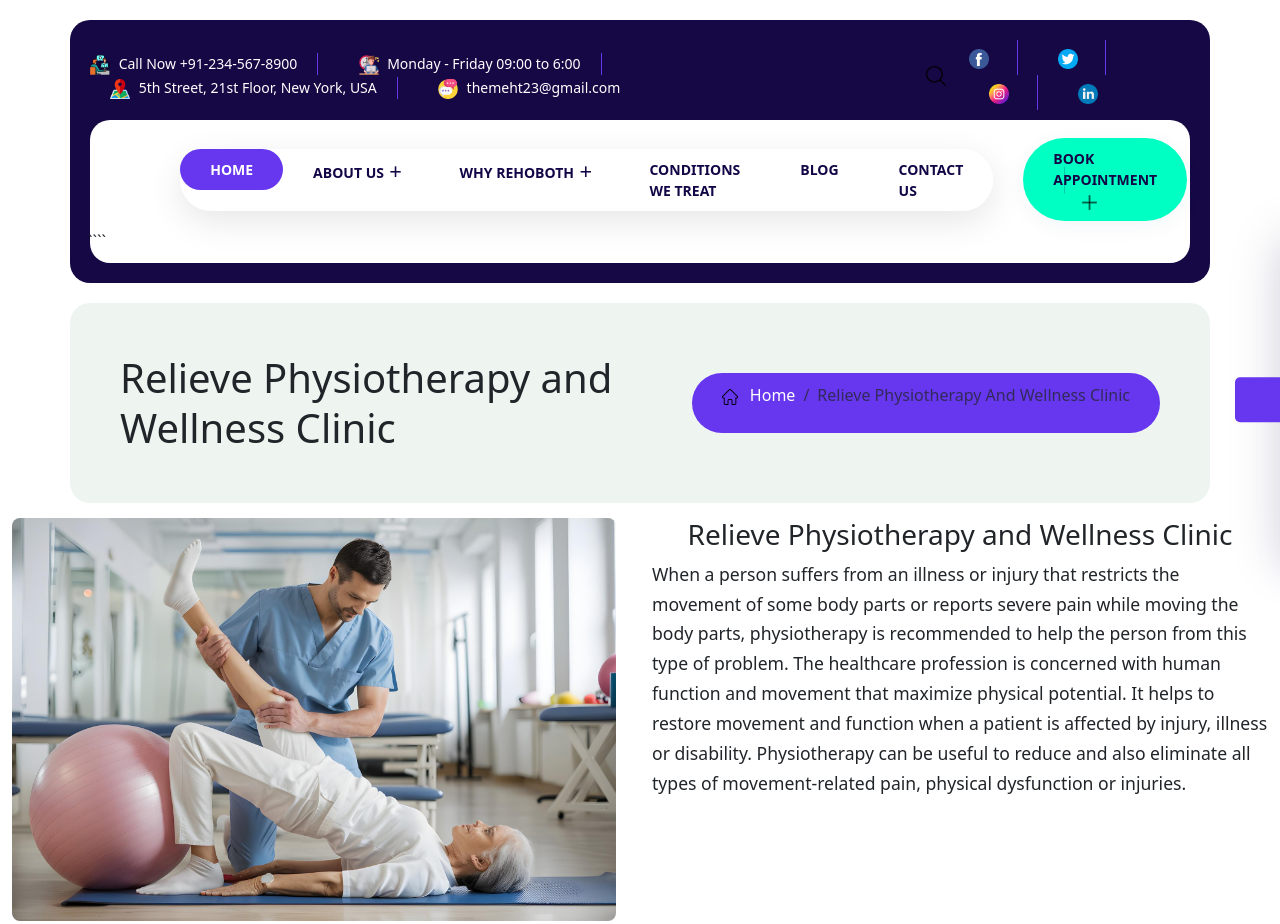
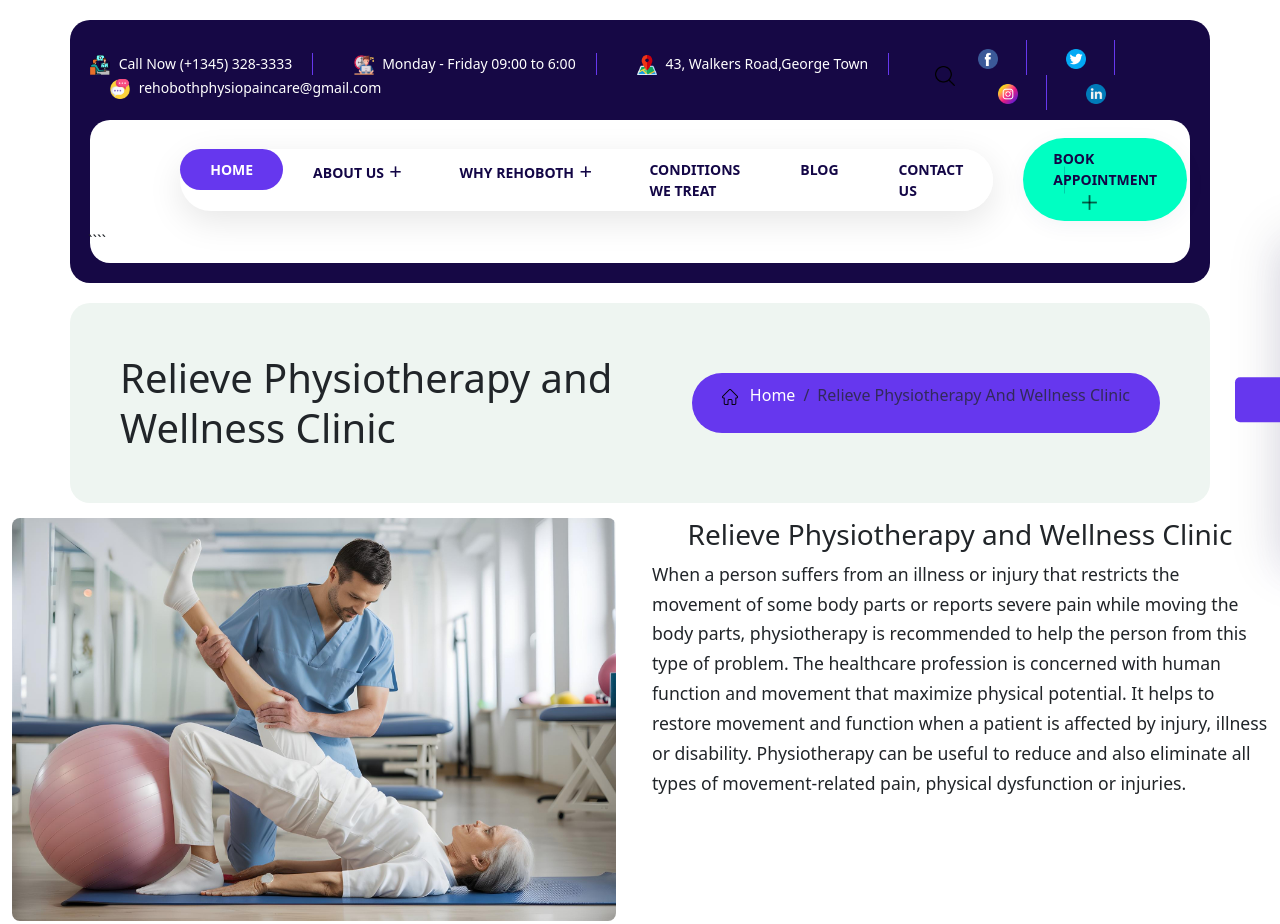
Before and after one commit to prakharagrawal191/Rehoboth, a website built with Vite: page relieve_physiotherapy.html in a window 1280 px wide. Shown: the top 924 px of the page. Built offline with nearby package versions, Linux system fonts and the light colour scheme; some icons are missing; a web font is replaced by a local one.

Commit message:
Update relieve_physiotherapy.html

```diff
--- a/relieve_physiotherapy.html
+++ b/relieve_physiotherapy.html
@@ -91,11 +91,11 @@
             <div class="row align-items-center">
                 <div class="col-12">
                     <div class="topbar-link d-flex justify-content-between align-items-center">
-                        <ul class="list-inline mb-0">
+                          <ul class="list-inline mb-0">
                             <li class="list-inline-item me-3">
                                 <img src="./assets/doctor-patient.png" alt="Doctor Consultation Icon" style="width: 20px; height: 20px; vertical-align: middle; margin-right: 5px;">
                                 <span>Call Now</span>
-                                <a href="tel:+91-234-567-8900">+91-234-567-8900</a>
+                                <a href="tel:(+1345) 328-3333">(+1345) 328-3333</a>
                             </li>
                             <li class="list-inline-item me-3">
                                 <img src="./assets/working.png" alt="Working Hours Icon" style="width: 20px; height: 20px; vertical-align: middle; margin-right: 5px;">
@@ -103,11 +103,11 @@
                             </li>
                             <li class="list-inline-item me-3">
                                 <img src="./assets/map.png" alt="Location Icon" style="width: 20px; height: 20px; vertical-align: middle; margin-right: 5px;">
-                                <span>5th Street, 21st Floor, New York, USA</span>
+                                <span>43, Walkers Road,George Town</span>
                             </li>
                             <li class="list-inline-item">
                                 <img src="./assets/speak.png" alt="Chat Icon" style="width: 20px; height: 20px; vertical-align: middle; margin-right: 5px;">
-                                <a href="mailto:themeht23@gmail.com">themeht23@gmail.com</a>
+                                <a href="mailto:rehobothphysiopaincare@gmail.com">rehobothphysiopaincare@gmail.com</a>
                             </li>
                         </ul>
                         <div class="d-flex align-items-center">
@@ -481,15 +481,15 @@
             <ul class="media-icon list-unstyled">
               <li>
                 <img src="./assets/map.png" alt="Location Icon" style="width: 20px; height: 20px; vertical-align: middle; margin-right: 10px;">
-                <p class="mb-0">5th Street, 21st Floor, New York, USA</p>
+                <p class="mb-0">43, Walkers Road,George Town</p>
               </li>
               <li>
                 <img src="./assets/speak.png" alt="Chat Icon" style="width: 20px; height: 20px; vertical-align: middle; margin-right: 10px;">
-                <a href="mailto:themeht23@gmail.com">themeht23@gmail.com</a>
+                <a href="mailto:rehobothphysiopaincare@gmail.com">rehobothphysiopaincare@gmail.com</a>
               </li>
               <li>
                 <img src="./assets/doctor-patient.png" alt="Phone Icon" style="width: 20px; height: 20px; vertical-align: middle; margin-right: 10px;">
-                <a href="tel:+912345678900">+91-234-567-8900</a>
+                <a href="tel:+912345678900">(+1345) 328-3333</a>
               </li>
               <li>
                 <img src="./assets/working.png" alt="Clock Icon" style="width: 20px; height: 20px; vertical-align: middle; margin-right: 10px;">
```
